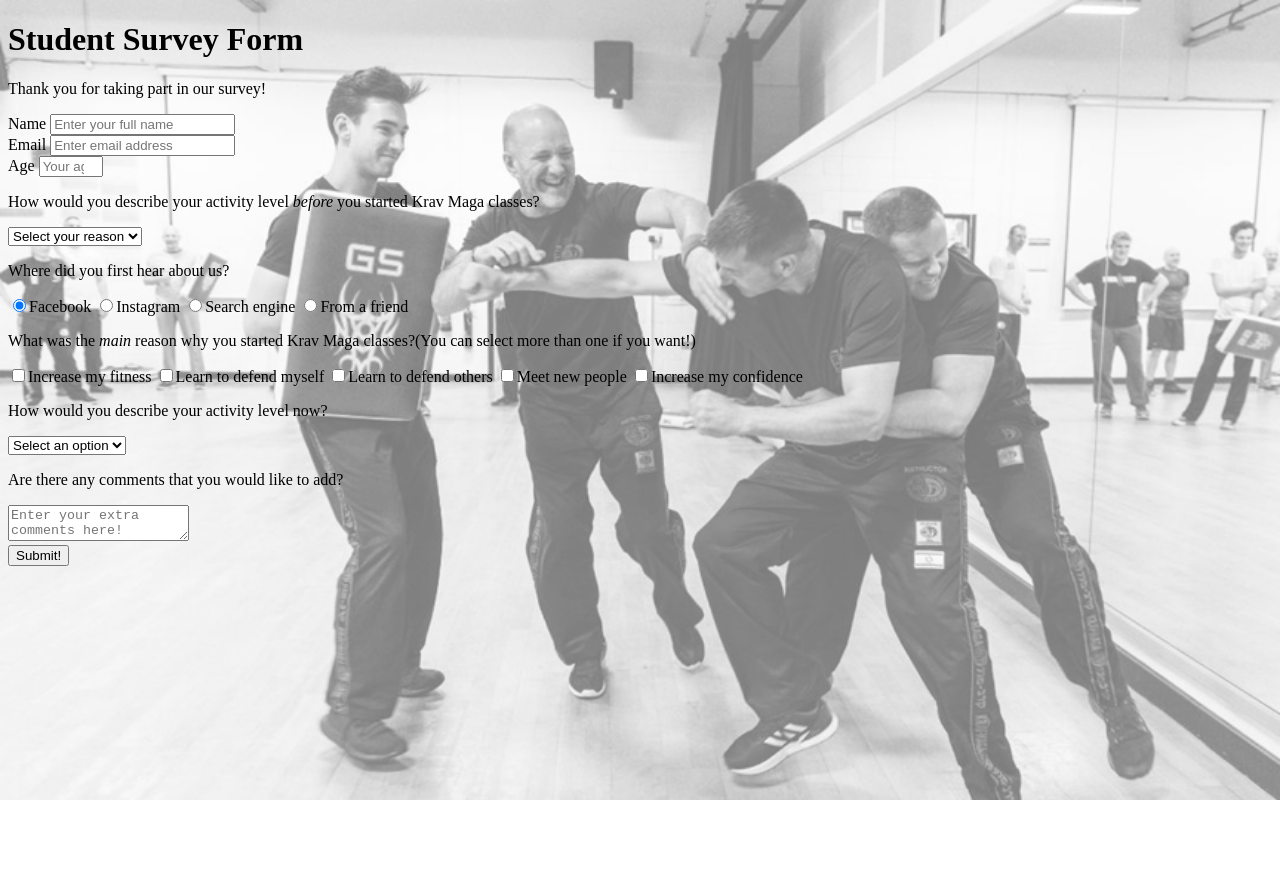
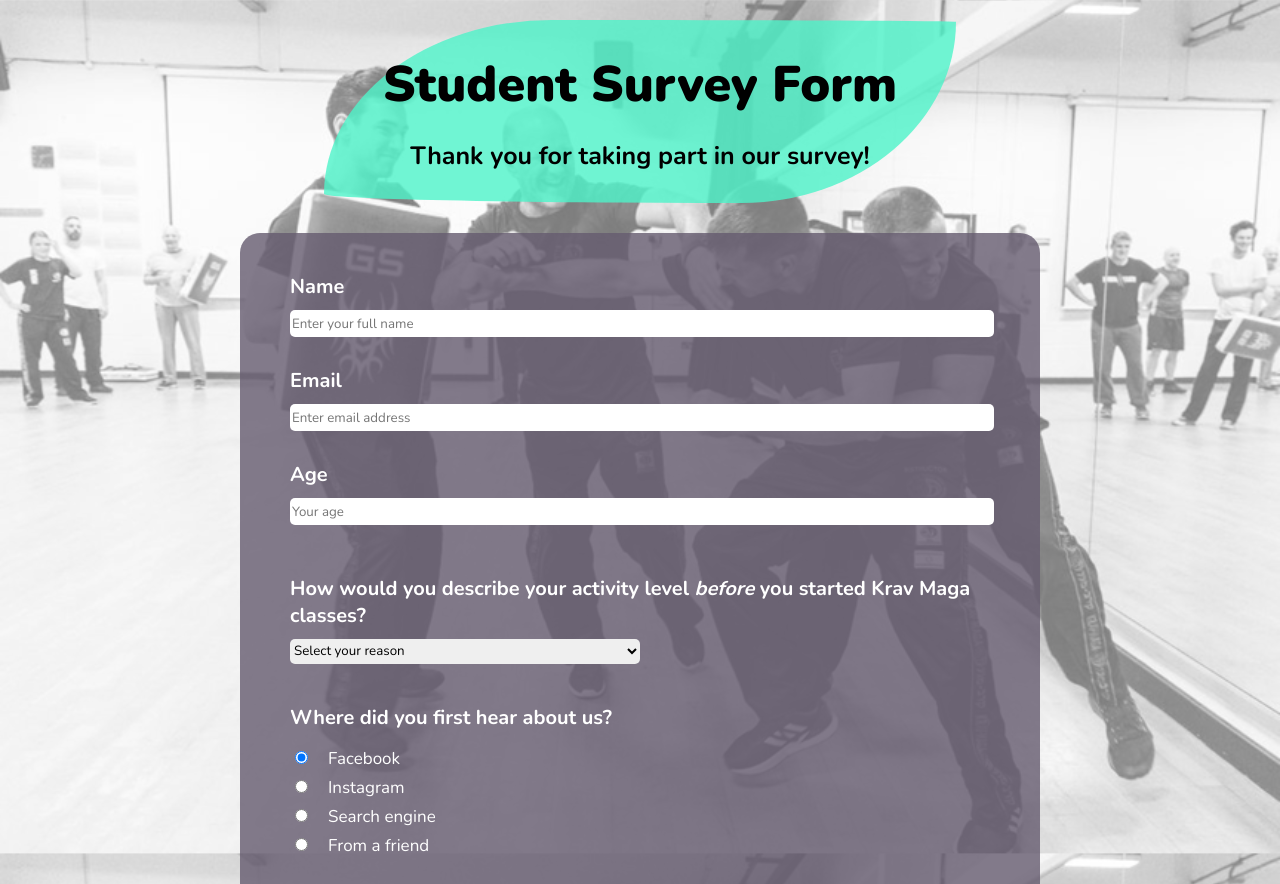
Before and after one commit to LivBurton/Survey-Form, a plain HTML site: page index.html in a window 1280 px wide. Shown: the top 884 px of the page. Before the commit the page ends 800 px from the top, so only its background shows below. Drawn offline with nearby package versions, Linux system fonts and the light colour scheme.

Commit message:
Second Commit

```diff
--- a/index.html
+++ b/index.html
@@ -4,33 +4,39 @@
 <head>
 	<meta charset="utf-8">
 	<link rel="stylesheet" type="text/css" href="style.css">
+	<link href="https://fonts.googleapis.com/css2?family=Nunito:wght@400;700;900&display=swap" rel="stylesheet">
 	<title>Survey Form</title>
 </head>
 
 <body>
-	<h1 id=title>Student Survey Form</h1>
-	<p id=description>Thank you for taking part in our survey!</p>
+
+	<header>
+		<div class="header">
+			<h1 id=title>Student Survey Form</h1>
+			<p id=description class="pDescription">Thank you for taking part in our survey!</p>
+		</div>
+	</header>
 
 	<form id="survey-form">
 
-		<div>
+		<div class="bold placement">
 			<label id="name-label" for="name">Name</label>
 			<input class="form-style" type="text" name="name" id="name" placeholder="Enter your full name" required>
 		</div>
 
-		<div>
+		<div class="bold  placement">
 			<label id="email-label" for="email">Email</label>
 			<input class="form-style" type="email" name="email" id="email" placeholder="Enter email address" required>
 		</div>
 
-		<div>
+		<div class="bold placement">
 			<label id="number-label" for="number">Age</label>
 			<input class="form-style" type="number" name="age" id="number" min="18" max="100" placeholder="Your age">
 		</div>
 
-		<div>
-			<p>How would you describe your activity level <em>before</em> you started Krav Maga classes?</p>
-			<select id="dropdown" name="activity-before" class="form-style" required>
+		<div class="placement">
+			<p class="bold">How would you describe your activity level <em>before</em> you started Krav Maga classes?</p>
+			<select id="dropdown" name="activity-before" class="drop-style" required>
 				<option disabled selected value>Select your reason</option>
 				<option value="low">Low</option>
 				<option value="moderate">Moderate</option>
@@ -38,20 +44,20 @@
 			</select>
 		</div>
 
-		<div>
-			<p>Where did you first hear about us?</p>
+		<div class="placement radio">
+			<p class="bold">Where did you first hear about us?</p>
 			<label>
-				<input name="hear" value="Facebook" type="radio" class="radio-button" checked />Facebook</label>
+				<input name="hear" value="Facebook" type="radio" class="input-radio" checked /><span>Facebook</span></label>
 			<label>
-				<input name="hear" value="Instagram" type="radio" class="radio-button" />Instagram</label>
+				<input name="hear" value="Instagram" type="radio" class="input-radio" /><span>Instagram</span></label>
 			<label>
-				<input name="hear" value="Search engine" type="radio" class="radio-button" />Search engine</label>
+				<input name="hear" value="Search engine" type="radio" class="input-radio" /><span>Search engine</span></label>
 			<label>
-				<input name="hear" value="From a friend" type="radio" class="radio-button" />From a friend</label>
+				<input name="hear" value="From a friend" type="radio" class="input-radio" /><span>From a friend</span></label>
 		</div>
 
-		<div>
-			<p>What was the <em>main</em> reason why you started Krav Maga classes?<span>(You can select more than one if you want!)</span></p>
+		<div class="placement checkbox">
+			<p class="bold">What was the <em>main</em> reason why you started Krav Maga classes?<span class="additional"> (You can select more than one if you want!)</span></p>
 
 			<label><input name="reason" value="Increase my fitness" type="checkbox" class="input-checkbox" />Increase my fitness</label>
 			<label>
@@ -60,10 +66,11 @@
 			<label><input name="prefer" value="Meet new people" type="checkbox" class="input-checkbox" />Meet new people</label>
 			<label><input name="prefer" value="Increase my confidence" type="checkbox" class="input-checkbox">Increase my confidence</label>
 		</div>
-		<div>
-			<p>How would you describe your activity level now?
+
+		<div class="placement">
+			<p class="bold">How would you describe your activity level now?
 			</p>
-			<select id="activity-now" name="activity-now" class="form-style" required>
+			<select id="activity-now" name="activity-now" class="drop-style" required>
 				<option disabled selected value>Select an option</option>
 				<option value="low">Low</option>
 				<option value="moderate">Moderate</option>
@@ -71,20 +78,18 @@
 			</select>
 		</div>
 
-		<div>
-			<p>Are there any comments that you would like to add?</p>
-			<textarea id="comments" class="commentarea" name="comment" placeholder="Enter your extra comments here!"></textarea>
+		<div class="placement">
+			<p class="bold">Are there any comments that you would like to add?</p>
+			<textarea id="comments" class="comments" name="comment" placeholder="Enter your extra comments here!"></textarea>
 		</div>
-<div>
-		<button type="submit" id="submit" class="submit">
-			Submit!
-		</button>
+		<div class="button">
+			<button type="submit" id="submit" class="submit">
+				Submit!
+			</button>
 		</div>
 
 	</form>
 
-
-
 </body>
 
 </html>
--- a/style.css
+++ b/style.css
@@ -1,9 +1,148 @@
 body {
-  background-image: url("KravBackground.png");
-  background-repeat: no-repeat;
-  background-attachment: fixed;
+	background-image: url("KravBackground.png");
+	background-repeat: no-repeat;
+	background-attachment: fixed;
 	background-position: center;
 	min-height: 500px;
 	background-size: cover;
 	background-position: right top;
+	font-family: "Nunito";
+	font-size: 20px;
 }
+
+.header {
+	background-color: hsl(165, 88%, 63%, 0.8);
+	width: 50%;
+	margin: auto;
+	border-radius: 36% 64% 34% 66% / 95% 1% 99% 5%;
+	border-color: hsl(270, 10%, 40%);
+}
+
+h1 {
+	font-weight: 900;
+	font-size: 50px;
+	text-align: center;
+	margin-bottom: 2px;
+	margin-top: 20px;
+	padding-top: 30px;
+}
+
+.pDescription {
+	font-size: 25px;
+	text-align: center;
+	margin-top: 20px;
+	margin-bottom: 30px;
+	font-weight: 700;
+	padding-bottom: 30px;
+}
+
+form {
+	background-color: hsl(270, 10%, 40%, 0.8);
+	color: white;
+	max-width: 800px;
+	border-radius: 20px;
+	margin: auto;
+	padding-top: 30px;
+}
+
+.form-style {
+	display: block;
+	width: 100%;
+	height: 25px;
+	border-radius: 5px;
+	border: 1px white;
+}
+
+.drop-style option {
+	font-family: "Nunito";
+	color: grey;
+}
+
+select.drop-style {
+	display: block;
+	width: 50%;
+	height: 25px;
+	border-radius: 5px;
+	border: 1px white;
+}
+
+input,
+button,
+select,
+textarea {
+	font-family: "Nunito";
+}
+
+.radio label {
+	font-size: 17px;
+	display: block;
+	position: relative;
+	margin-bottom: px;
+}
+
+.input-radio {
+	margin-right: 20px;
+}
+
+.checkbox label {
+	font-size: 17px;
+	display: block;
+	position: relative;
+	margin-bottom: 5px;
+}
+
+.input-checkbox {
+	margin-right: 20px;
+}
+
+.checkbox label {
+	font-size: 17px;
+}
+
+input {
+	margin-top: 10px;
+}
+
+.placement {
+	margin: auto;
+	padding: 10px 50px;
+}
+
+.bold {
+	margin-bottom: 10px;
+}
+
+.bold label {
+	font-weight: 700;
+}
+
+p.bold {
+	font-weight: 700;
+}
+
+.additional {
+	font-size: 13px;
+}
+
+.comments {
+	display: block;
+	width: 100%;
+	height: 50px;
+	border-radius: 5px;
+	border: 1px white;
+	margin-bottom: 30px;
+}
+
+.submit {
+	cursor: pointer;
+	border-radius: 5px;
+	padding: 10px 30px;
+	margin-bottom: 50px;
+	font-size: 20px;
+	font-weight: 700;
+	background-color: hsl(165, 88%, 63%, 0.8);
+}
+
+.button {
+	text-align: center;
+}
```
